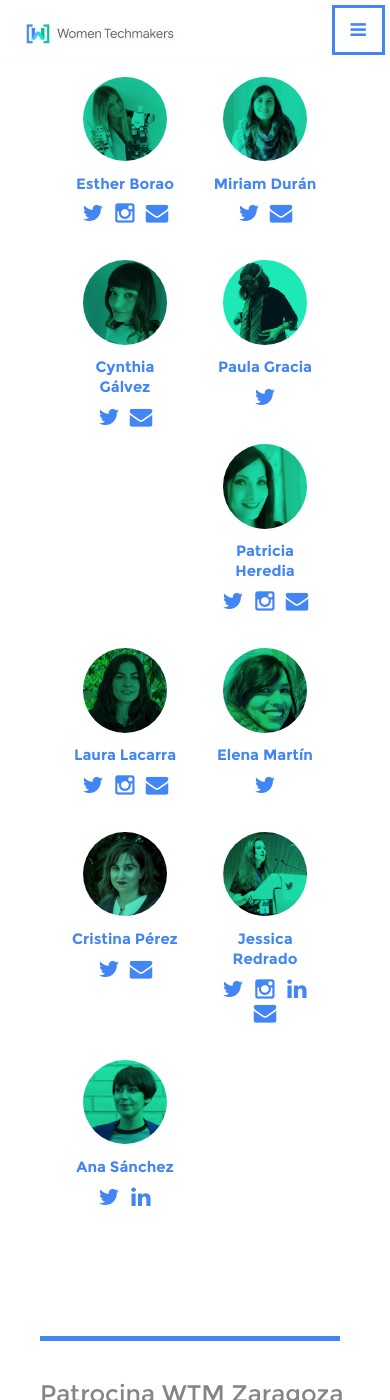
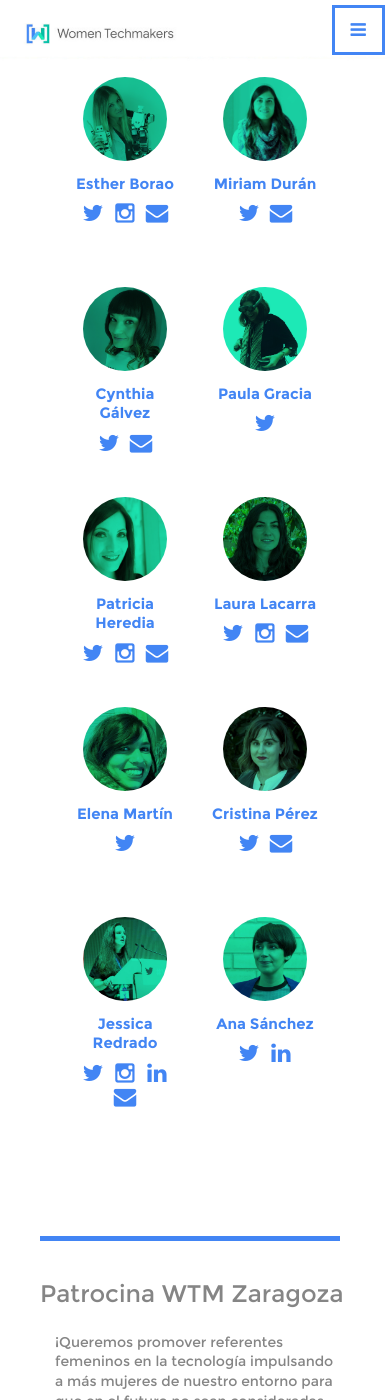
Before and after one commit to MulleresTechZgz/wtmz23, a Jekyll site: the page built from index.html, in a window 390 px wide and 1400 px high, scrolled down 5447 px. Built offline with Jekyll 4.4.1, drawn with Linux system fonts in a browser that asks for light colours.

Commit message:
UPDATE style organizers on mobile

```diff
--- a/css/stylish-portfolio.css
+++ b/css/stylish-portfolio.css
@@ -433,6 +433,12 @@ button.close {
 
 .organizer-item {
     margin-bottom: 30px;
+}
+
+@media(max-width:768px) {
+    .organizer-item {
+        min-height: 180px;
+    }
 }
 
 .organizer-item a {
```
